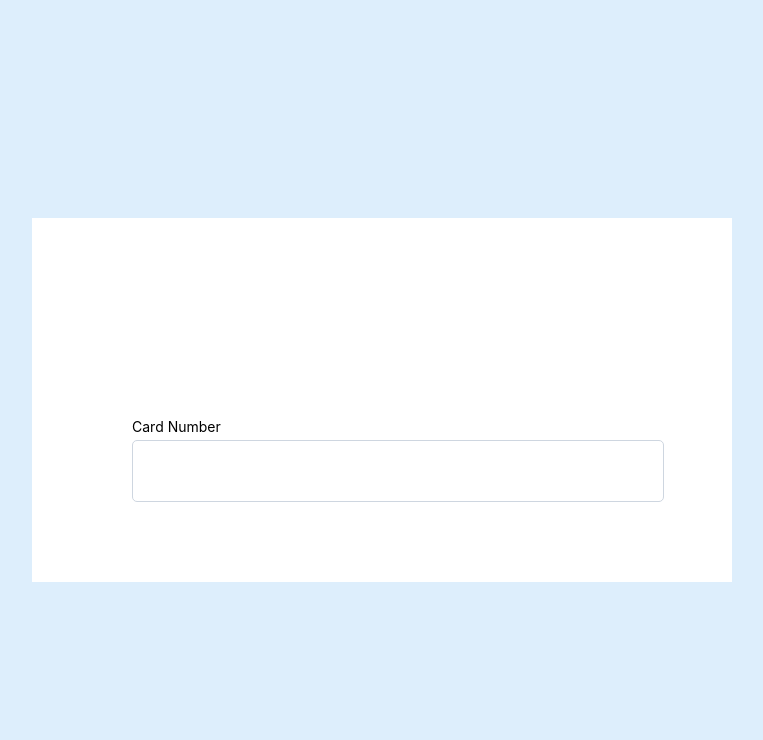
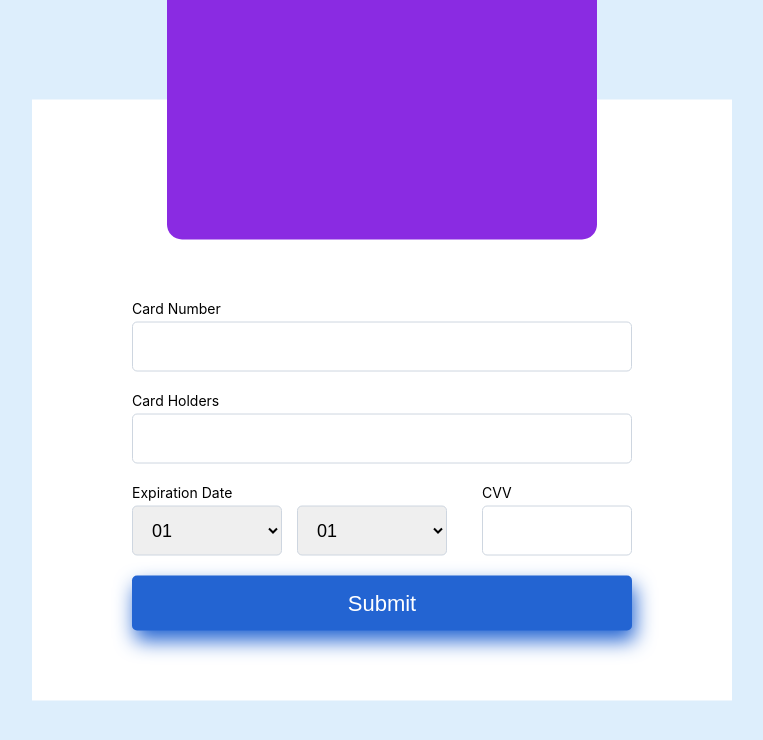
Before and after one commit to shogi9x9/interactive-form, a React (Create React App) app: page / in a window 1280 px wide. Shown: the top 740 px of the page, without its empty margins (258-1021 px from the left). Built offline with nearby package versions, Linux system fonts and the light colour scheme.

Commit message:
Added card view

```diff
--- a/src/App.tsx
+++ b/src/App.tsx
@@ -1,12 +1,11 @@
 import React from 'react';
-import logo from './logo.svg';
 import './App.css';
-import Form from './components/form';
+import CreditForm from './components/creditForm';
 
 function App() {
   return (
     <div className="App">
-      <Form />
+      <CreditForm />
     </div>
   );
 }
--- /dev/null
+++ b/src/components/card.scss
@@ -0,0 +1,14 @@
+.p-card {
+  position: absolute;
+  width: 430px;
+  height: 270px;
+  background-color: blueviolet;
+  top: 0;
+  left: 50%;
+  transform: translateX(-50%) translateY(-130px);
+  -webkit-transform: translateX(-50%) translateY(-130px);
+  padding: 25px 15px;
+  box-sizing: border-box;
+  border-radius: 15px;
+  border: none;
+}
--- /dev/null
+++ b/src/components/card.tsx
@@ -0,0 +1,37 @@
+import React from 'react';
+import './card.scss';
+
+interface cardState {
+  cardNumber: string
+  holderName: string
+  cvv: string
+  expirationMonth: string
+  expirationYear: string
+  isFlipped: boolean
+  isInputFocused: boolean
+  elementFocused: string
+}
+
+export default class Card extends React.Component<{}, cardState> {
+  constructor(props: object) {
+    super(props);
+    this.state = {
+      cardNumber: 'XXXX XXXX XXXX',
+      holderName: 'Name',
+      cvv: 'XXX',
+      expirationMonth: 'XX',
+      expirationYear: 'XX',
+      isFlipped: false,
+      isInputFocused: false,
+      elementFocused: ''
+    };
+  }
+
+  render() {
+    return (
+      <div className='p-card'>
+
+      </div>
+    )
+  }
+}
--- /dev/null
+++ b/src/components/creditForm.tsx
@@ -0,0 +1,40 @@
+import React from 'react';
+import Form from './form';
+import Card from './card';
+
+interface cardState {
+  cardNumber: string
+  holderName: string
+  cvv: string
+  expirationMonth: string
+  expirationYear: string
+  isFlipped: boolean
+  isInputFocused: boolean
+  elementFocused: string
+}
+
+export default class CreditForm extends React.Component<{}, cardState> {
+
+  constructor(props: object) {
+    super(props);
+    this.state = {
+      cardNumber: 'XXXX XXXX XXXX',
+      holderName: 'Name',
+      cvv: 'XXX',
+      expirationMonth: 'XX',
+      expirationYear: 'XX',
+      isFlipped: false,
+      isInputFocused: false,
+      elementFocused: ''
+    };
+  }
+
+  render() {
+    return (
+      <div className='p-creditCardForm'>
+        <Card />
+        <Form />
+      </div>
+    )
+  }
+}
--- a/src/components/form.scss
+++ b/src/components/form.scss
@@ -1,7 +1,10 @@
 $fs-label: 14px;
 $fs-input: 18px;
+$fs-btn: 22px;
 
 $bc-input: #ced6e0;
+$bc-input-hover: #3d9cff;
+$bc-btn: #2364d2;
 
 .p-creditCardForm {
   width: 700px;
@@ -20,9 +23,22 @@ $bc-input: #ced6e0;
 }
 
 .p-form__group {
-  margin-bottom: 30px;
+  margin-bottom: 20px;
   width: 100%;
   text-align: left;
+  &.-flex {
+    display: flex;
+    flex-wrap: wrap;
+    justify-content: space-between;
+  }
+}
+
+.p-form__subGroup {
+  text-align: left;
+  display: block;
+  &.-mr35 {
+    margin-right: 35px;
+  }
 }
 
 .p-form__label {
@@ -36,11 +52,54 @@ $bc-input: #ced6e0;
   width: 100%;
   border-radius: 5px;
   border: 1px solid $bc-input;
-  transition: all 0.5s ease-in-out;
+  transition: border 0.5s ease;
   padding: 5px 15px;
   height: 50px;
+  box-sizing: border-box;
+  &.-w150 {
+    width: 150px;
+  }
   &:focus,
   &:hover {
-    border-color: #3d9cff;
+    border: 1px solid $bc-input-hover;
   }
 }
+
+.p-form__select {
+  font-size: $fs-input;
+  width: 100%;
+  height: 50px;
+  border-radius: 5px;
+  border: 1px solid $bc-input;
+  transition: border 0.5s ease;
+  padding: 5px 30px 5px 15px;
+  display: inline-block;
+  box-sizing: border-box;
+  &.-w150 {
+    width: 150px;
+  }
+  &.-mr15 {
+    margin-right: 15px;
+  }
+  &:focus,
+  &:hover {
+    border: 1px solid $bc-input-hover;
+  }
+}
+
+.p-form__button {
+  box-sizing: border-box;
+  background-color: $bc-btn;
+  border-radius: 5px;
+  color: #ffffff;
+  border: none;
+  width: 100%;
+  height: 55px;
+  font-size: $fs-btn;
+  box-shadow: 3px 10px 20px 0px $bc-btn;
+  cursor: pointer;
+  &:focus,
+  &:active {
+    border: none;
+  }
+}
--- a/src/components/form.tsx
+++ b/src/components/form.tsx
@@ -1,7 +1,7 @@
 import React from 'react';
 import './form.scss';
 
-interface Card {
+interface cardState {
   cardNumber: string
   holderName: string
   cvv: string
@@ -12,7 +12,7 @@ interface Card {
   elementFocused: string
 }
 
-export default class Form extends React.Component<{}, Card> {
+export default class Form extends React.Component<{}, cardState> {
 
   constructor(props: object) {
     super(props);
@@ -30,12 +30,34 @@ export default class Form extends React.Component<{}, Card> {
 
   render() {
     return (
-      <div className='p-creditCardForm'>
-        <div className='p-form'>
-          <div className='p-form__group'>
-            <label htmlFor='cardNumber' className='p-form__label'>Card Number</label>
-            <input type='text' id='cardNumber' className='p-form__input'/>
+      <div className='p-form'>
+        <div className='p-form__group'>
+          <label htmlFor='cardNumber' className='p-form__label'>Card Number</label>
+          <input type='text' id='cardNumber' className='p-form__input' autoComplete='off'/>
+        </div>
+        <div className='p-form__group'>
+          <label htmlFor='holderName' className='p-form__label'>Card Holders</label>
+          <input type='text' id='holderName' className='p-form__input' autoComplete='off'/>
+        </div>
+
+        <div className='p-form__group -flex'>
+          <div className='p-form__subGroup -mr35'>
+            <label htmlFor='expirationYear' className='p-form__label'>Expiration Date</label>
+            <select id='expirationMonth' className='p-form__select -w150 -mr15' placeholder='Month'>
+              <option value='1'>01</option>
+            </select>
+            <select id='expirationYear' className='p-form__select -w150' placeholder='Year'>
+              <option value='1'>01</option>
+            </select>
           </div>
+          <div className='p-form__subGroup'>
+            <label htmlFor='cvv' className='p-form__label'>CVV</label>
+            <input type='text' id='cvv' className='p-form__input -w150' autoComplete='off' maxLength={4} />
+          </div>
+        </div>
+
+        <div className='p-form__group'>
+          <button className='p-form__button'>Submit</button>
         </div>
       </div>
     )
```
